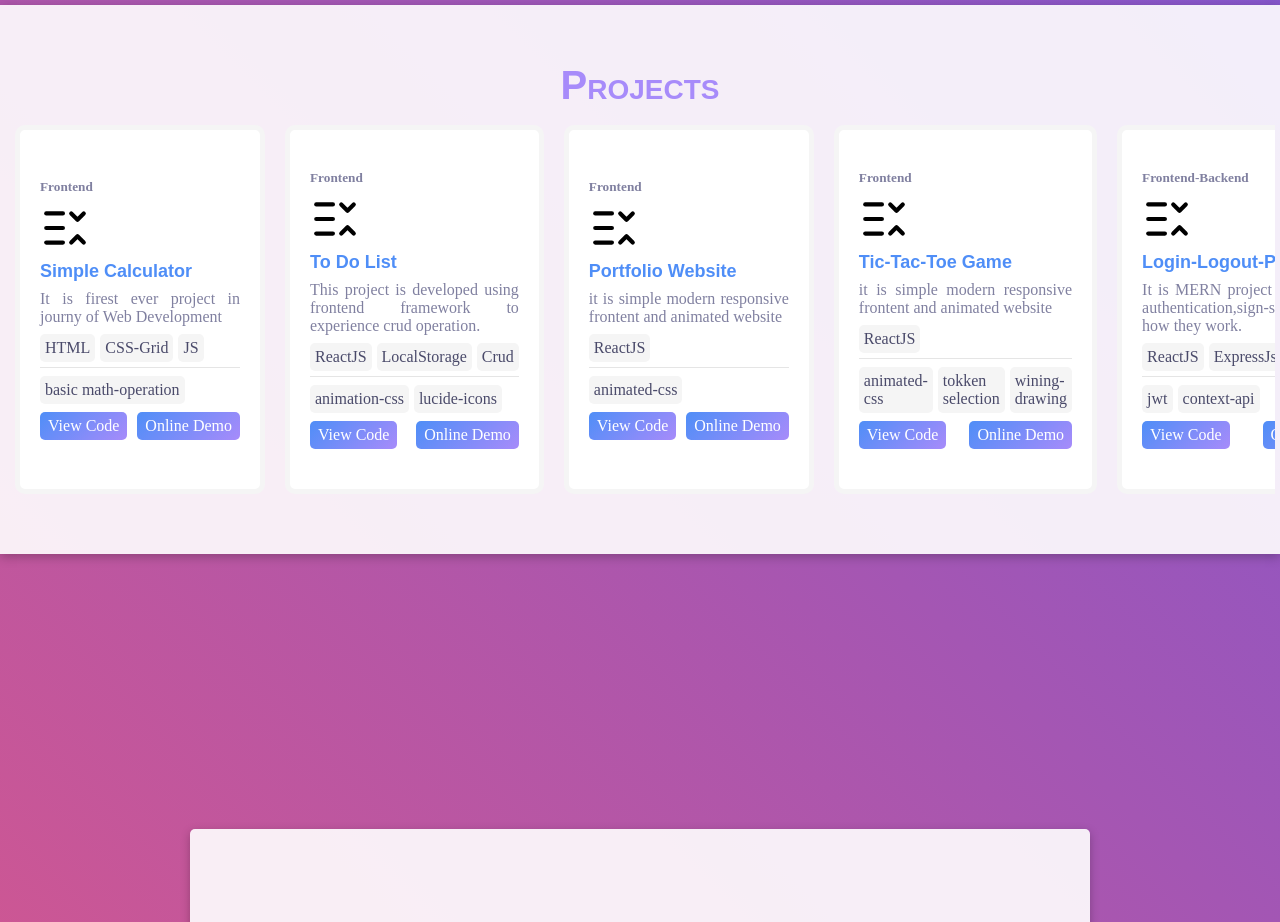
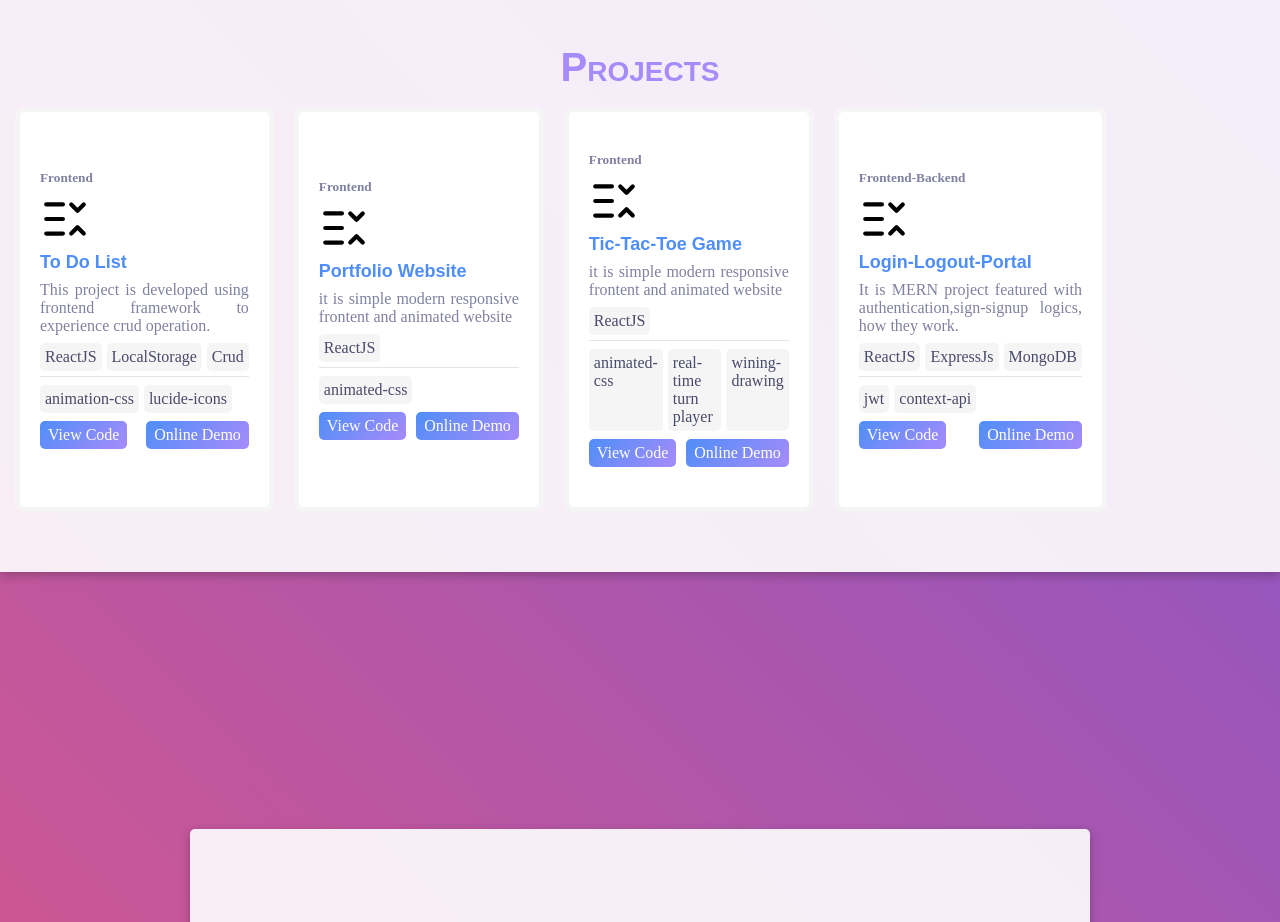
Before and after one commit to mudasir687abbas/mudasir_portfolio, a React (Vite) app: page / in a window 1280 px wide. Shown: the part 1500-2422 px from the top of the page. Built offline with nearby package versions, Linux system fonts and the light colour scheme.

Commit message:
Projects links and demo link provided

```diff
--- a/src/component/Project.jsx
+++ b/src/component/Project.jsx
@@ -6,21 +6,12 @@ function Project(){
 
         {
             type:'Frontend',
-            title:'Simple Calculator',
-            description:'It is firest ever project in journy of Web Development',
-            skill:['HTML','CSS-Grid','JS'],
-            features:['basic math-operation'],
-            codeLink : '#',
-            demoLink:'#'
-        },
-        {
-            type:'Frontend',
             title:'To Do List',
             description:'This project is developed using frontend framework to experience crud operation.',
             skill:['ReactJS','LocalStorage','Crud'],
             features:['animation-css','lucide-icons'],
-            codeLink : '#',
-            demoLink:'#'
+            codeLink : 'https://github.com/mudasir687abbas/todolist.git',
+            demoLink:'https://todolist-delta-indol.vercel.app'
         },
         {
             type:'Frontend',
@@ -28,17 +19,17 @@ function Project(){
             description:'it is simple modern responsive frontent and animated website',
             skill:['ReactJS'],
             features:['animated-css',],
-            codeLink : '#',
-            demoLink:'#'
+            codeLink : 'https://github.com/mudasir687abbas/mudasir_portfolio.git',
+            demoLink:'https://mudasir-portfolio-liard.vercel.app/'
         }     ,
         {
             type:'Frontend',
             title:'Tic-Tac-Toe Game',
             description:'it is simple modern responsive frontent and animated website',
             skill:['ReactJS'],
-            features:['animated-css','tokken selection','wining-drawing'],
-            codeLink : '#',
-            demoLink:'#'
+            features:['animated-css','real-time turn player','wining-drawing'],
+            codeLink : 'https://github.com/mudasir687abbas/mtictactoe_game.git',
+            demoLink:'https://mtictactoe-game.vercel.app/'
         }     ,
         {
             type:'Frontend-Backend',
@@ -68,8 +59,8 @@ function Project(){
                                 {item.features.map((f)=><span >{f}</span>)}
                              </div>
                             <div className='project-btns'>
-                              <span>View Code</span>
-                              <span>Online Demo</span>
+                              <a href={item.codeLink} target='_blank' className='project-btn'>View Code</a>
+                              <a href={item.demoLink} target='_blank' className='project-btn'>Online Demo</a>
                              </div>
                          </div>
                       ))}
--- a/src/styles/project.css
+++ b/src/styles/project.css
@@ -83,8 +83,9 @@
 .project-btns{
     justify-content: space-between;
 }
-.project-btns span{
-    cursor: pointer;
+.project-btns a{
+    text-decoration: none;
+    border-radius: 5px;
     padding:5px 8px;
     background: var(--btn-bg);
     color:var(--btn-color);
```
